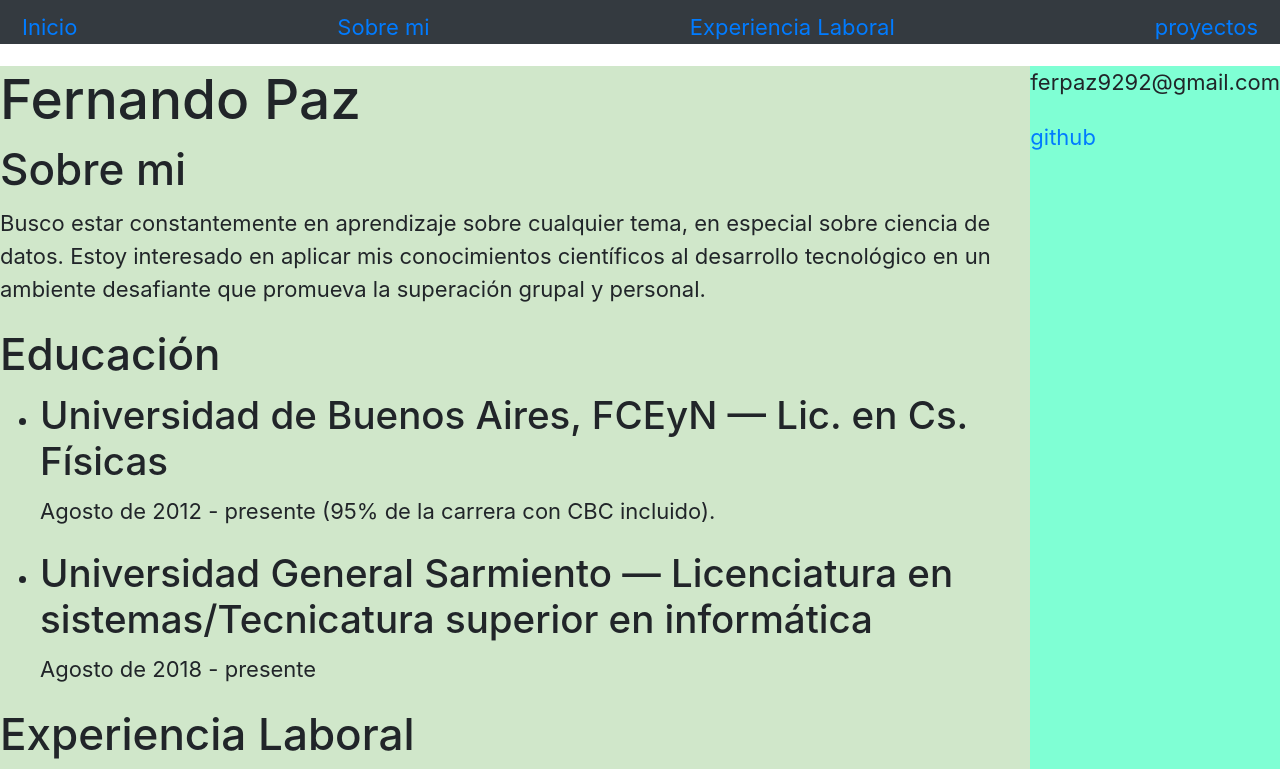
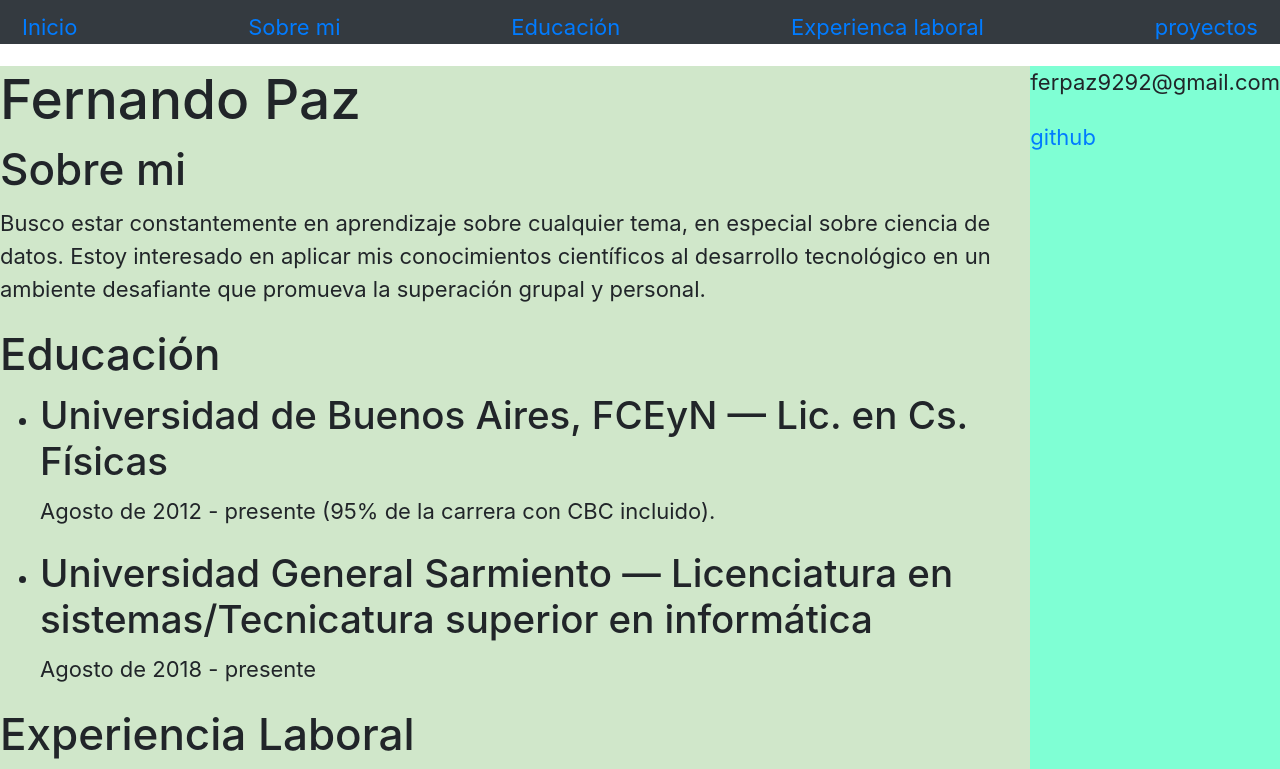
Before and after one commit to fernandopaz1/CV, a plain HTML site: page index.html in a window 1280 px wide. Shown: the top 769 px of the page. Drawn offline with nearby package versions, Linux system fonts and the light colour scheme.

Commit message:
agregando centrado segun menu

```diff
--- a/index.html
+++ b/index.html
@@ -11,14 +11,15 @@
     </head>
     <body>
 
-            <nav class="navbar  navbar-dark bg-dark fixed-top">
+            <nav id="navbar" class="navbar  navbar-dark bg-dark fixed-top">
                 <a href=# class = "link_menu">Inicio</a>
-                <a href=# class = "link_menu">Sobre mi</a>
-                <a href=# class = "link_menu">Experiencia Laboral</a>
-                <a href=# class = "link_menu">proyectos</a>
+                <a href=#sobreMi class = "link_menu">Sobre mi</a>
+                <a href=#educacion class = "link_menu">Educación</a>
+                <a href="#expLaboral" class= "link_menu">Experienca laboral</a>
+                <a href=#proyectos class = "link_menu">proyectos</a>
             </nav>
         <main>
-            <head><h1>Fernando Paz</h1></head>
+            <head id="inicio"><h1>Fernando Paz</h1></head>
             <section id = "sobreMi" class ="seccion">
                 <h2>Sobre mi</h2>
                 <p>Busco estar constantemente en aprendizaje sobre cualquier tema, en especial
```
